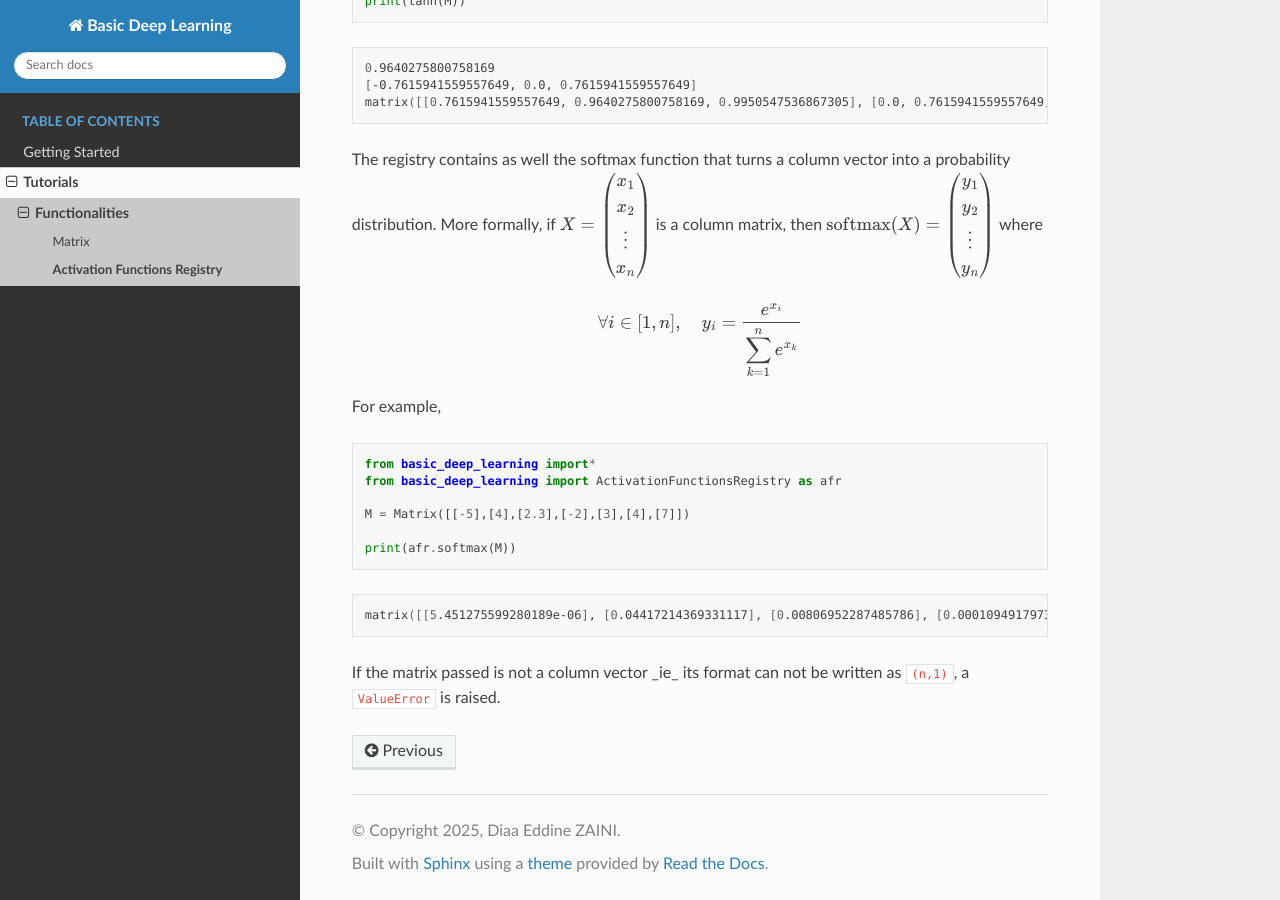
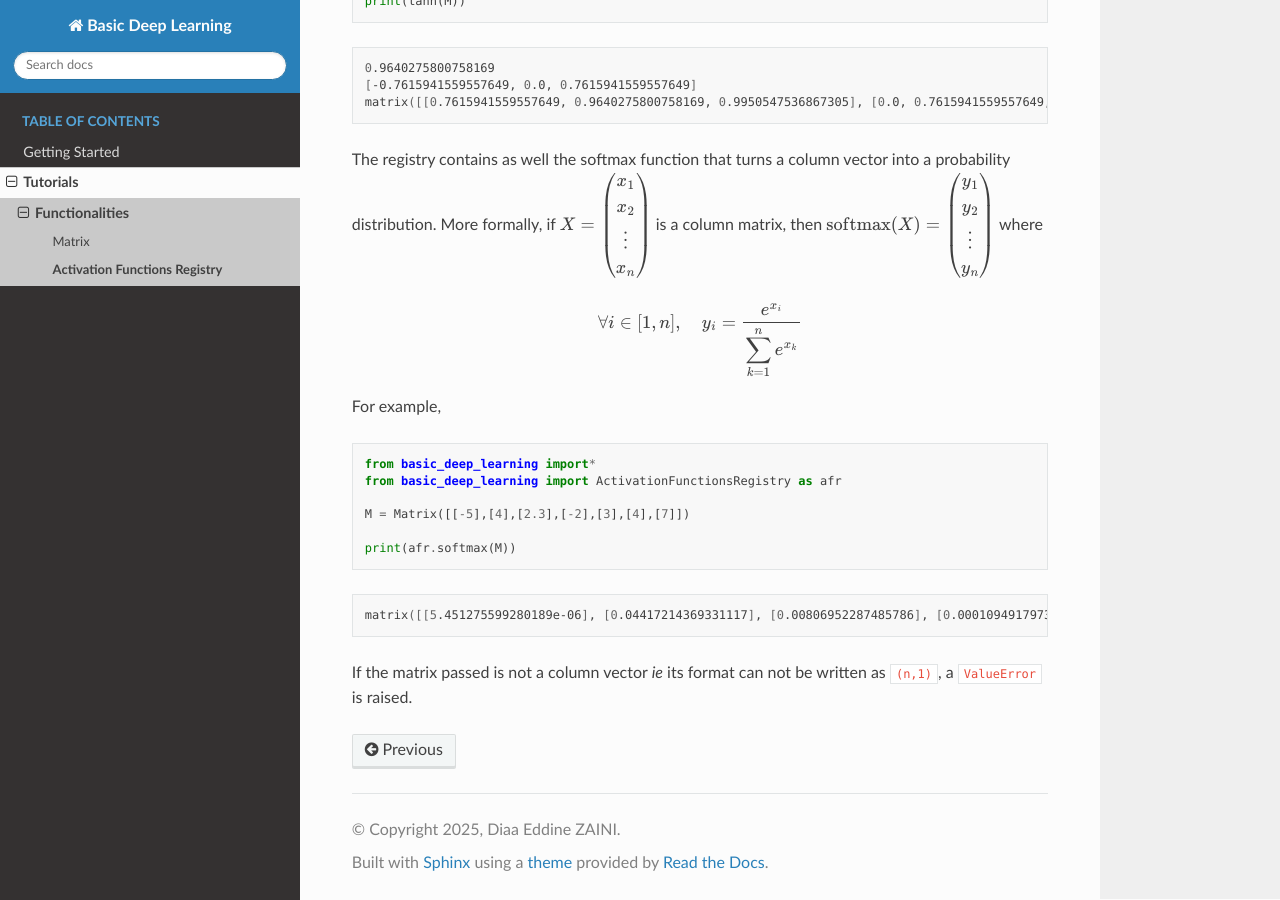
Before and after one commit to therealzaini/basic-deep-learning, a Sphinx documentation site: the page built from docs/source/activations_registry.rst, in a window 1280 px wide and 900 px high, scrolled down 1356 px. Built offline with Sphinx 7.4.7 and the Read the Docs theme 3.1.0, drawn with Linux system fonts in a browser that asks for light colours; pages that are not in the unit, such as notebooks, are missing from menus.

```diff
--- a/docs/source/activations_registry.rst
+++ b/docs/source/activations_registry.rst
@@ -96,5 +96,5 @@ For example,
 
     matrix([[5.451275599280189e-06], [0.04417214369331117], [0.00806952287485786], [0.00010949179732781423], [0.01625002353723996], [0.04417214369331117], [0.8872212231283527]])
 
-If the matrix passed is not a column vector _ie_ its format can not be written as ``(n,1)``,
+If the matrix passed is not a column vector *ie* its format can not be written as ``(n,1)``,
 a ``ValueError`` is raised.
```
